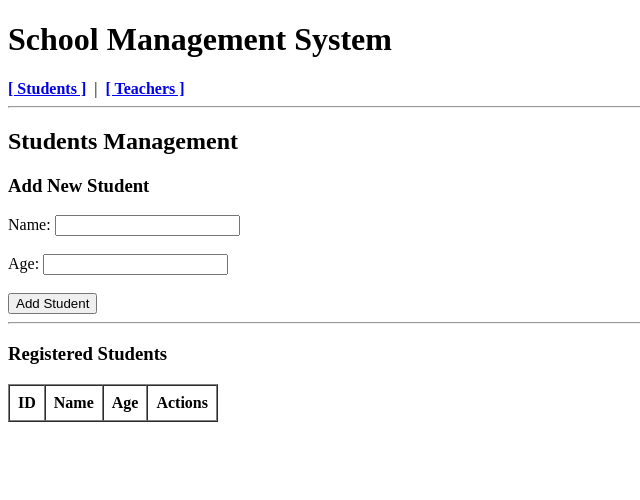
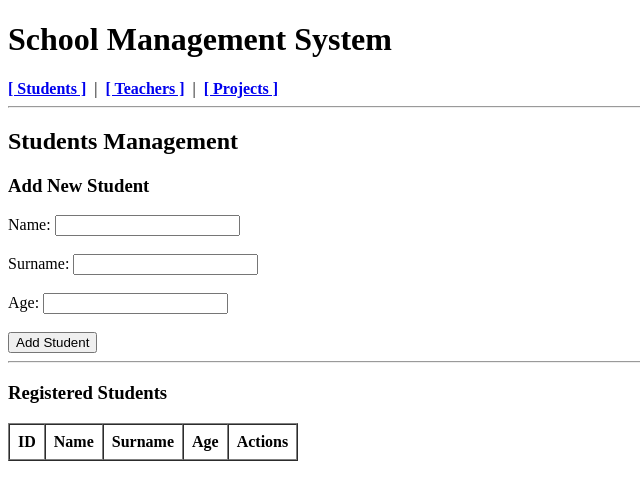
Before and after one commit to joaniglesias-iesmontsia/m0613-intro-php, a PHP site: page / in a window 1280 px wide. Shown: the top 500 px of the page, without its empty margins (0-640 px from the left). Run offline with PHP 8.4, Linux system fonts and the light colour scheme; lists and menus that the app fills with data are empty.

Commit message:
Add Project management functionality with CRUD operations
- Introduced Project model and controller for managing projects.
- Updated database schema to include a new 'projects' table.
- Enhanced Student model and controller to handle surname field.
- Modified views to support project management interface.
- Updated routes to include project controller.

```diff
--- a/config/db.php
+++ b/config/db.php
@@ -10,6 +10,7 @@ $db->setAttribute(PDO::ATTR_ERRMODE, PDO::ERRMODE_EXCEPTION);
 $db->exec("CREATE TABLE IF NOT EXISTS students (
     id INTEGER PRIMARY KEY AUTOINCREMENT,
     name TEXT NOT NULL,
+    surname TEXT NOT NULL,
     age INTEGER NOT NULL
 )");
 
@@ -18,3 +19,9 @@ $db->exec("CREATE TABLE IF NOT EXISTS teachers (
     name TEXT NOT NULL,
     subject TEXT NOT NULL
 )");
+
+$db->exec("CREATE TABLE IF NOT EXISTS projects (
+    id INTEGER PRIMARY KEY AUTOINCREMENT,
+    name TEXT NOT NULL,
+    description TEXT NOT NULL
+)");
--- /dev/null
+++ b/controllers/ProjectController.php
@@ -0,0 +1,81 @@
+<?php
+// ==============================================================================
+// Project Controller (C in MVC)
+// ==============================================================================
+
+require_once dirname(__DIR__) . '/models/Project.php';
+
+class ProjectController {
+    private Project $model;
+
+    public function __construct(PDO $db) {
+        $this->model = new Project($db);
+    }
+
+    // List all projects
+    public function index(): void {
+        $edit_id   = "";
+        $edit_name = "";
+        $edit_description = "";
+
+        $projects = $this->model->all();
+        $pageTitle = "Projects Management";
+
+        // Render Views
+        require_once dirname(__DIR__) . '/views/layout/header.php';
+        require_once dirname(__DIR__) . '/views/projects/index.php';
+        require_once dirname(__DIR__) . '/views/layout/footer.php';
+    }
+
+    // Load project to be edited
+    public function edit(): void {
+        $edit_id   = "";
+        $edit_name = "";
+        $edit_description = "";
+
+        if (isset($_GET['id'])) {
+            $project = $this->model->find((int)$_GET['id']);
+            if ($project) {
+                $edit_id   = $project['id'];
+                $edit_name = $project['name'];
+                $edit_description = $project['description'];
+            }
+        }
+
+        $projects = $this->model->all();
+        $pageTitle = "Edit Projects";
+
+        // Render Views
+        require_once dirname(__DIR__) . '/views/layout/header.php';
+        require_once dirname(__DIR__) . '/views/projects/index.php';
+        require_once dirname(__DIR__) . '/views/layout/footer.php';
+    }
+
+    // Handle Create and Update POST requests
+    public function save(): void {
+        if ($_SERVER["REQUEST_METHOD"] === "POST") {
+            $id   = $_POST['id'] ?? '';
+            $name = trim($_POST['name'] ?? '');
+            $description = trim($_POST['description'] ?? '');
+
+            if ($id !== "") {
+                $this->model->update((int)$id, $name, $description);
+            } else {
+                $this->model->create($name, $description);
+            }
+        }
+
+        header("Location: index.php?controller=projects&action=index");
+        exit;
+    }
+
+    // Handle Delete request
+    public function delete(): void {
+        if (isset($_GET['id'])) {
+            $this->model->delete((int)$_GET['id']);
+        }
+
+        header("Location: index.php?controller=projects&action=index");
+        exit;
+    }
+}
--- a/controllers/StudentController.php
+++ b/controllers/StudentController.php
@@ -16,6 +16,7 @@ class StudentController {
     public function index(): void {
         $edit_id   = "";
         $edit_name = "";
+        $edit_surname = "";
         $edit_age  = "";
 
         $students = $this->model->all();
@@ -31,6 +32,7 @@ class StudentController {
     public function edit(): void {
         $edit_id   = "";
         $edit_name = "";
+        $edit_surname = "";
         $edit_age  = "";
 
         if (isset($_GET['id'])) {
@@ -38,6 +40,7 @@ class StudentController {
             if ($student) {
                 $edit_id   = $student['id'];
                 $edit_name = $student['name'];
+                $edit_surname = $student['surname'];
                 $edit_age  = $student['age'];
             }
         }
@@ -56,12 +59,13 @@ class StudentController {
         if ($_SERVER["REQUEST_METHOD"] === "POST") {
             $id   = $_POST['id'] ?? '';
             $name = trim($_POST['name'] ?? '');
+            $surname = trim($_POST['surname'] ?? '');
             $age  = (int)($_POST['age'] ?? 0);
 
             if ($id !== "") {
-                $this->model->update((int)$id, $name, $age);
+                $this->model->update((int)$id, $name, $surname, $age);
             } else {
-                $this->model->create($name, $age);
+                $this->model->create($name, $surname, $age);
             }
         }
 
--- /dev/null
+++ b/models/Project.php
@@ -0,0 +1,29 @@
+<?php
+// ==============================================================================
+// Project Model
+// ==============================================================================
+
+require_once __DIR__ . '/Model.php';
+
+class Project extends Model {
+    protected string $table = 'projects';
+
+    // Create a new project
+    public function create(string $name, string $description): bool {
+        $stmt = $this->db->prepare("INSERT INTO {$this->table} (name, description) VALUES (:name, :description)");
+        return $stmt->execute([
+            ':name' => $name,
+            ':description' => $description
+        ]);
+    }
+
+    // Update an existing project
+    public function update(int $id, string $name, string $description): bool {
+        $stmt = $this->db->prepare("UPDATE {$this->table} SET name = :name, description = :description WHERE id = :id");
+        return $stmt->execute([
+            ':name' => $name,
+            ':description' => $description,
+            ':id'   => $id
+        ]);
+    }
+}
--- a/models/Student.php
+++ b/models/Student.php
@@ -9,19 +9,21 @@ class Student extends Model {
     protected string $table = 'students';
 
     // Create a new student
-    public function create(string $name, int $age): bool {
-        $stmt = $this->db->prepare("INSERT INTO {$this->table} (name, age) VALUES (:name, :age)");
+    public function create(string $name, string $surname, int $age): bool {
+        $stmt = $this->db->prepare("INSERT INTO {$this->table} (name, surname, age) VALUES (:name, :surname, :age)");
         return $stmt->execute([
             ':name' => $name,
+            ':surname' => $surname,
             ':age'  => $age
         ]);
     }
 
     // Update an existing student
-    public function update(int $id, string $name, int $age): bool {
-        $stmt = $this->db->prepare("UPDATE {$this->table} SET name = :name, age = :age WHERE id = :id");
+    public function update(int $id, string $name, string $surname, int $age): bool {
+        $stmt = $this->db->prepare("UPDATE {$this->table} SET name = :name, surname = :surname, age = :age WHERE id = :id");
         return $stmt->execute([
             ':name' => $name,
+            ':surname' => $surname,
             ':age'  => $age,
             ':id'   => $id
         ]);
--- a/routes.php
+++ b/routes.php
@@ -6,8 +6,10 @@
 
 require_once __DIR__ . '/controllers/StudentController.php';
 require_once __DIR__ . '/controllers/TeacherController.php';
+require_once __DIR__ . '/controllers/ProjectController.php';
 
 return [
     'students' => StudentController::class,
     'teachers' => TeacherController::class,
+    'projects' => ProjectController::class,
 ];
--- a/views/layout/header.php
+++ b/views/layout/header.php
@@ -12,6 +12,8 @@
         <a href="index.php?controller=students&action=index"><strong>[ Students ]</strong></a>
         &nbsp;|&nbsp;
         <a href="index.php?controller=teachers&action=index"><strong>[ Teachers ]</strong></a>
+        &nbsp;|&nbsp;
+        <a href="index.php?controller=projects&action=index"><strong>[ Projects ]</strong></a>
     </nav>
 
     <hr>
--- a/views/students/index.php
+++ b/views/students/index.php
@@ -7,6 +7,10 @@
 
     <label for="name">Name:</label>
     <input type="text" id="name" name="name" value="<?php echo $edit_name; ?>" required>
+    <br><br>
+
+    <label for="surname">Surname:</label>
+    <input type="text" id="surname" name="surname" value="<?php echo $edit_surname; ?>" required>
     <br><br>
 
     <label for="age">Age:</label>
@@ -28,6 +32,7 @@
         <tr>
             <th>ID</th>
             <th>Name</th>
+            <th>Surname</th>
             <th>Age</th>
             <th>Actions</th>
         </tr>
@@ -37,6 +42,7 @@
             <tr>
                 <td><?php echo $student['id']; ?></td>
                 <td><?php echo $student['name']; ?></td>
+                <td><?php echo $student['surname']; ?></td>
                 <td><?php echo $student['age']; ?></td>
                 <td>
                     <a href="index.php?controller=students&action=edit&id=<?php echo $student['id']; ?>">Edit</a> |
```
Also changed, not shown: views/projects/index.php (added, +48 -0 lines).
